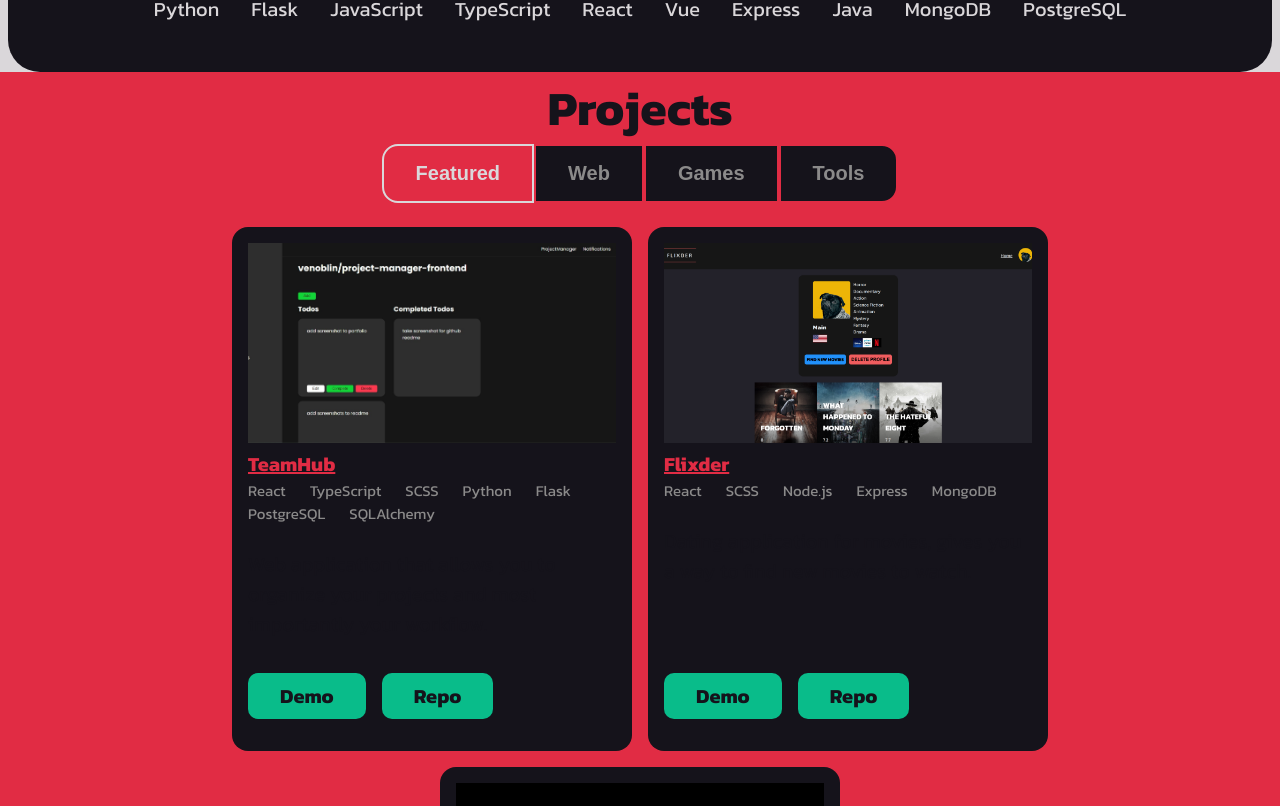
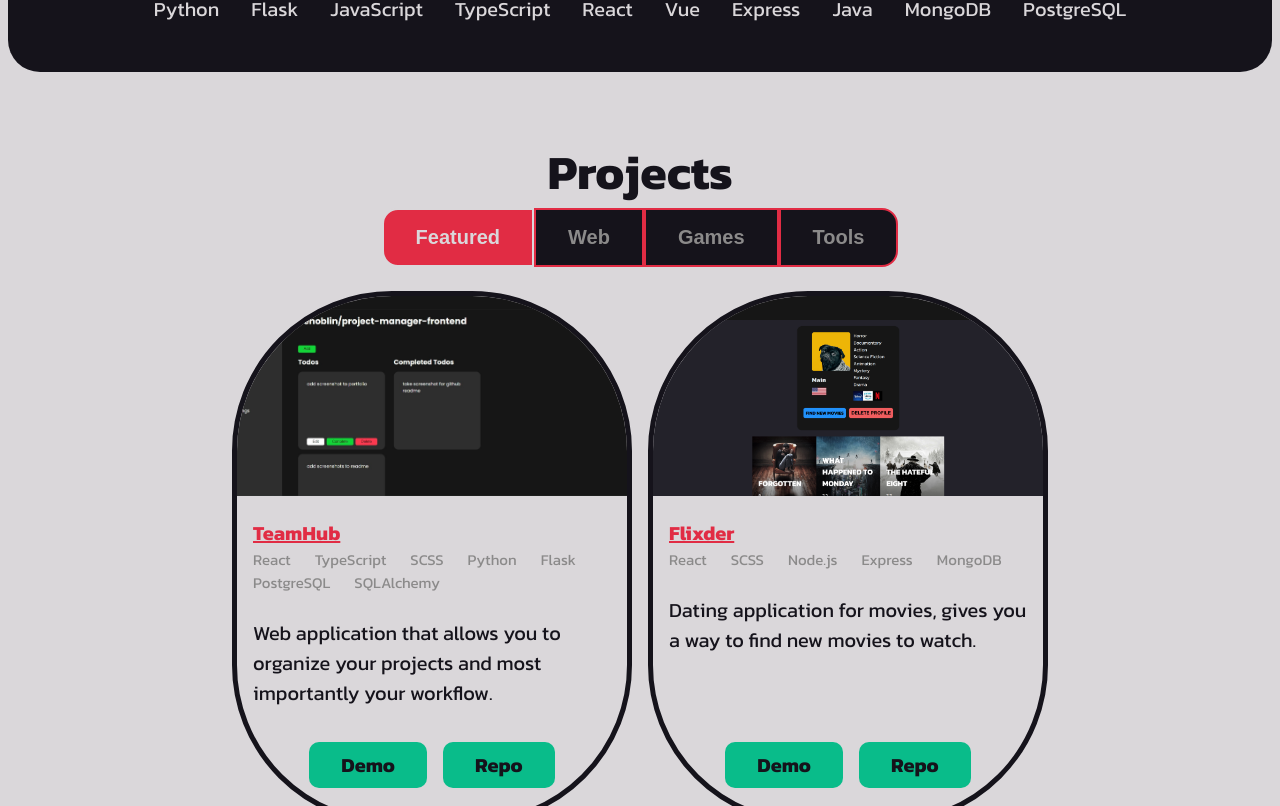
Before and after one commit to venoblin/personal-portfolio-frontend, a React (Create React App) app: page / in a window 1280 px wide. Shown: the part 634-1440 px from the top of the page. Built offline with nearby package versions, Linux system fonts and the light colour scheme; no server answers.

Commit message:
worked on project card styling

```diff
--- a/src/components/ProjectCard.jsx
+++ b/src/components/ProjectCard.jsx
@@ -5,6 +5,7 @@ const ProjectCard = (props) => {
     <div className="ProjectCard">
       <img src={props.project.image} alt={`${props.project.title} project`} />
 
+      <div className='info'>
         <p className='title'>{props.project.title}</p>
 
         <div className="techs">
@@ -29,6 +30,7 @@ const ProjectCard = (props) => {
           </a>
         </div>
       </div>
+    </div>
   )
 }
 
--- a/src/components/sections/Projects.jsx
+++ b/src/components/sections/Projects.jsx
@@ -8,7 +8,7 @@ const Projects = () => {
   const [projectSet, setProjectSet] = useState('featured')
 
   return (
-    <section className="Projects-class" id="projects">
+    <section className="Projects" id="projects">
 
       <div className="wrapper">
         <h2>Projects</h2>
--- a/src/styles/ProjectCard.css
+++ b/src/styles/ProjectCard.css
@@ -1,9 +1,10 @@
 .ProjectCard {
   width: 400px;
-  padding: 1rem 1rem 7rem 1rem;
-  border-radius: 1rem;
-  background-color: #15131b;
+  border-radius: 10rem;
+  background-color: #dad7da;
+  border: 5px solid #15131b;
   position: relative;
+  overflow: hidden;
 }
 .ProjectCard img {
   width: 100%;
@@ -14,12 +15,16 @@
      object-position: center;
 }
 .ProjectCard .links {
+  width: 100%;
   padding: 2rem 0;
   display: flex;
+  justify-content: center;
   position: absolute;
   bottom: 0;
+  left: 0;
+  right: 0;
 }
-.ProjectCard .links .btn {
+.ProjectCard .links .btn:first-of-type {
   margin-right: 1rem;
 }
 .ProjectCard .title {
@@ -38,4 +43,8 @@
 }
 .ProjectCard .desc {
   margin-top: 1.5rem;
+}
+
+.info {
+  padding: 1rem 1rem 7rem 1rem;
 }/*# sourceMappingURL=ProjectCard.css.map */
--- a/src/styles/ProjectCard.scss
+++ b/src/styles/ProjectCard.scss
@@ -2,10 +2,11 @@
 
 .ProjectCard {
   width: 400px;
-  padding: 1rem 1rem 7rem 1rem;
-  border-radius: 1rem;
-  background-color: $blackColor;
+  border-radius: 10rem;
+  background-color: $whiteColor;
+  border: 5px solid $blackColor;
   position: relative;
+  overflow: hidden;
 
   img {
     width: 100%;
@@ -15,12 +16,16 @@
   }
 
   .links {
+    width: 100%;
     padding: 2rem 0;
     display: flex;
+    justify-content: center;
     position: absolute;
     bottom: 0;
+    left: 0;
+    right: 0;
 
-    .btn {
+    .btn:first-of-type {
       margin-right: 1rem;
     }
   }
@@ -46,3 +51,7 @@
     margin-top: 1.5rem;
   }
 }
+
+.info {
+  padding: 1rem 1rem 7rem 1rem;
+}
--- a/src/styles/Projects.css
+++ b/src/styles/Projects.css
@@ -1,16 +1,16 @@
-#projects {
+.Projects {
   width: 100%;
   max-width: 100%;
-  padding: 0;
+  padding: 4rem 0;
   margin-left: 0;
   margin-right: 0;
   margin-bottom: 0;
 }
-#projects .radio-btns {
+.Projects .radio-btns {
   display: flex;
   justify-content: center;
 }
-#projects .radio-btns button {
+.Projects .radio-btns button {
   padding: 1rem 2rem;
   background-color: #15131b;
   color: #8b8a8a;
@@ -18,41 +18,40 @@
   border: 2px solid #e12c44;
   transition: all 0.3s ease;
 }
-#projects .radio-btns button:first-of-type {
+.Projects .radio-btns button:first-of-type {
   border-radius: 1rem 0 0 1rem;
 }
-#projects .radio-btns button:last-of-type {
+.Projects .radio-btns button:last-of-type {
   border-radius: 0 1rem 1rem 0;
 }
-#projects .radio-btns button.active {
+.Projects .radio-btns button.active {
   border: 2px solid #dad7da;
   color: #dad7da;
   background: #e12c44;
 }
-#projects .radio-btns button:hover:not(.active) {
+.Projects .radio-btns button:hover:not(.active) {
   transform: translateY(2px);
 }
-#projects h2 {
+.Projects h2 {
   color: #15131b;
   border: none;
   margin: 0 auto;
 }
-#projects svg {
+.Projects svg {
   width: 100%;
   margin-bottom: -1rem;
 }
-#projects .wrapper {
+.Projects .wrapper {
   width: 100%;
   margin-top: 0;
   padding: 0 2rem;
-  background-color: #e12c44;
 }
-#projects .projects {
+.Projects .projects {
   display: flex;
   flex-wrap: wrap;
   justify-content: center;
   margin-top: 1rem;
 }
-#projects .ProjectCard {
+.Projects .ProjectCard {
   margin: 0.5rem;
 }/*# sourceMappingURL=Projects.css.map */
--- a/src/styles/Projects.scss
+++ b/src/styles/Projects.scss
@@ -1,9 +1,9 @@
 @import './vars/variables.scss';
 
-#projects {
+.Projects {
   width: 100%;
   max-width: 100%;
-  padding: 0;
+  padding: 4rem 0;
   margin-left: 0;
   margin-right: 0;
   margin-bottom: 0;
@@ -57,7 +57,6 @@
     width: 100%;
     margin-top: 0;
     padding: 0 2rem;
-    background-color: $redColor;
   }
 
   .projects {
```
Also changed, not shown: 2 other files (tests, documents, lock files or other folders). Lines whose indentation alone changed are shown as unchanged.
